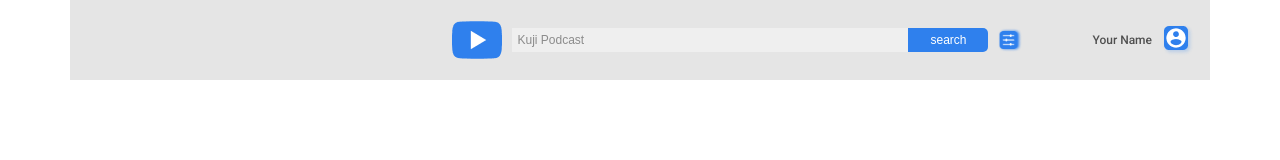
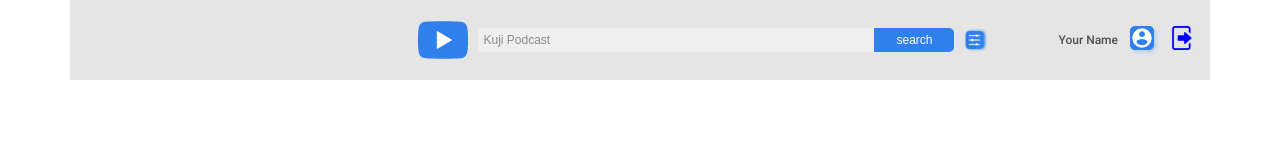
Before and after one commit to 1verapoles/youtube-client, an Angular app: page /1 in a window 1280 px wide. Shown: the top 160 px of the page. Built offline with nearby package versions, Linux system fonts and the light colour scheme; sample sign-in values are in the browser's storage.

Commit message:
feat: implement logout

```diff
--- a/src/app/auth/components/login/login.component.css
+++ b/src/app/auth/components/login/login.component.css
@@ -2,7 +2,7 @@
     display: flex;
     justify-content: center;
     align-items: center;
-    height: calc(100vh - 120px);
+    height: 100vh;
 }
 
 .login-form {
--- a/src/app/auth/services/login.service.ts
+++ b/src/app/auth/services/login.service.ts
@@ -32,4 +32,9 @@ export class LoginService {
     }
   }
 
+  onLogout() {
+    if (localStorage.getItem('auth')) { localStorage.removeItem('auth'); }
+    this.router.navigate(['/auth']);
+  }
+
 }
--- a/src/app/core/components/header/header.component.css
+++ b/src/app/core/components/header/header.component.css
@@ -14,6 +14,12 @@
 
 .header-logo {
     margin-right: 10px;
+}
+
+.header-logout {
+    margin-left: 10px;
+    margin-top: -5px;
+    cursor: pointer;
 }
 
 .login-name {
--- a/src/app/core/components/header/header.component.html
+++ b/src/app/core/components/header/header.component.html
@@ -2,6 +2,7 @@
       <div class="login">
           <span class="login-name">Your Name</span>
           <img src="../../../../assets/login.png" alt="login">
+          <img src="../../../../assets/logout.png" class="header-logout" alt="logout" (click)="onLogout()">
       </div>
       <div class="header-search">
           <img src="../../../../assets/logo.png" alt="logo" class="header-logo">
--- a/src/app/core/components/header/header.component.ts
+++ b/src/app/core/components/header/header.component.ts
@@ -1,4 +1,5 @@
 import { Component } from '@angular/core';
+import { LoginService } from 'src/app/auth/services/login.service';
 import { YoutubeService } from 'src/app/youtube/services/youtube.service';
 
 @Component({
@@ -8,7 +9,7 @@ import { YoutubeService } from 'src/app/youtube/services/youtube.service';
 })
 export class HeaderComponent {
 
-  constructor(private youtubeService: YoutubeService) { }
+  constructor(private youtubeService: YoutubeService, private loginService: LoginService) { }
 
   onSubmit(event: any) {
     event.preventDefault();
@@ -19,4 +20,8 @@ export class HeaderComponent {
     this.youtubeService.filterClicked();
   }
 
+  onLogout() {
+    this.loginService.onLogout();
+  }
+
 }
```
Also changed, not shown: src/assets/logout.png (added).
